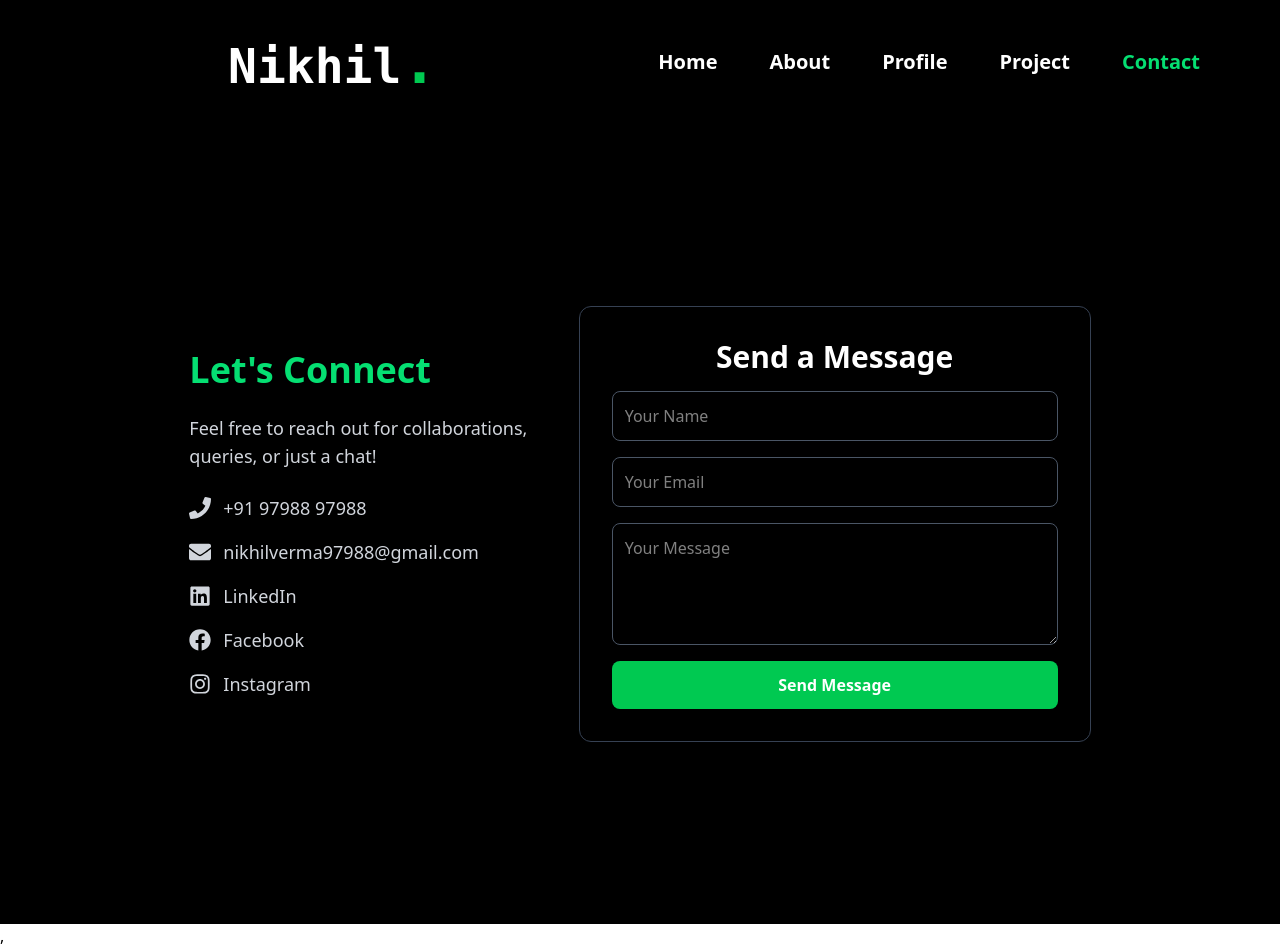
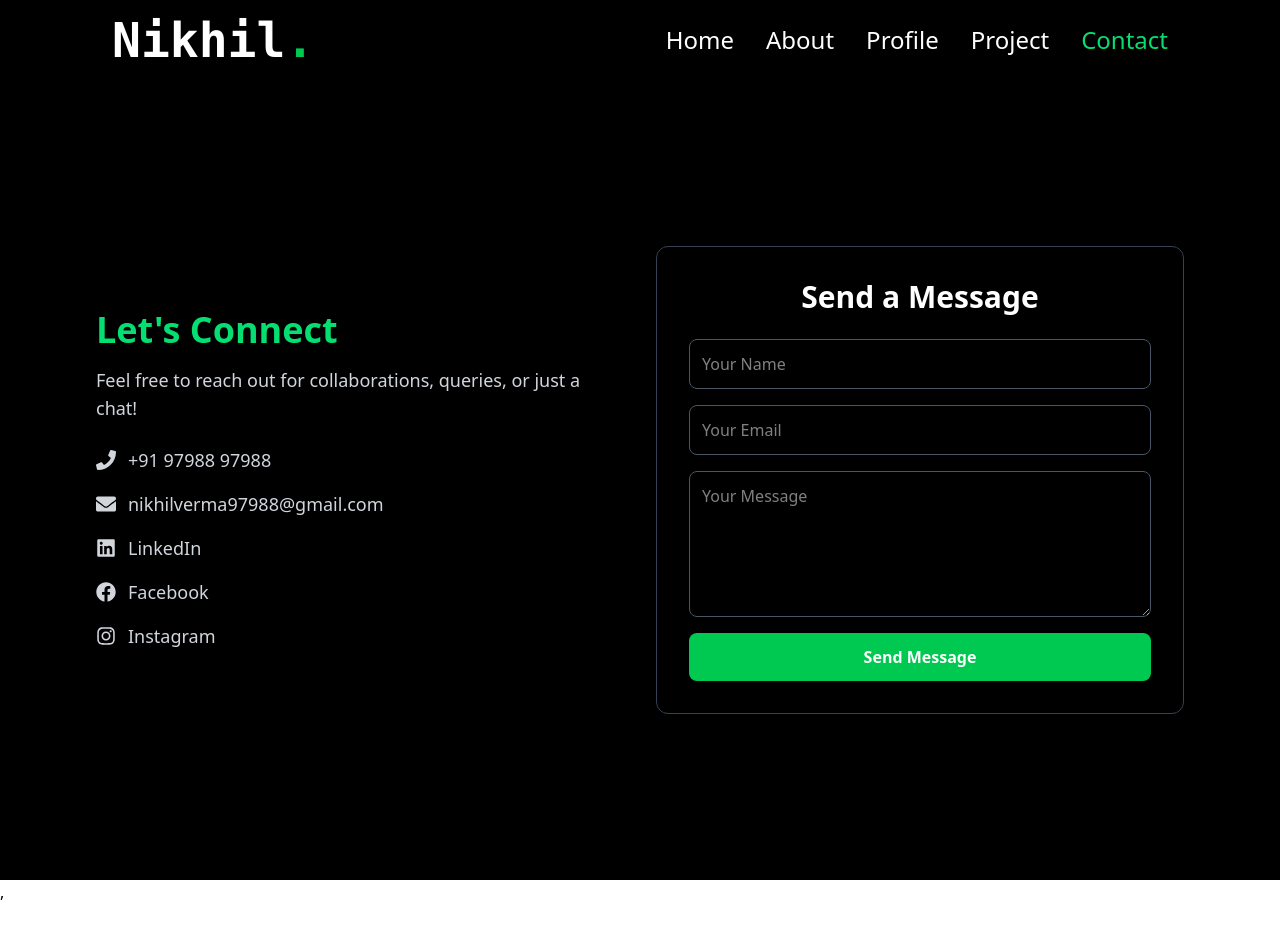
Before and after one commit to nikhilcse0427/NikhilVermaPortpolio, a React (Vite) app: page /contact in a window 1280 px wide. After the commit the page ends 904 px from the top, so only its background shows below. Built offline with nearby package versions, Linux system fonts and the light colour scheme.

Commit message:
final changes

```diff
--- a/src/components/Contact.jsx
+++ b/src/components/Contact.jsx
@@ -1,5 +1,11 @@
 import { useState } from "react";
-import { FaLinkedin, FaFacebook, FaInstagram, FaPhone, FaEnvelope } from "react-icons/fa";
+import {
+  FaLinkedin,
+  FaFacebook,
+  FaInstagram,
+  FaPhone,
+  FaEnvelope,
+} from "react-icons/fa";
 import emailjs from "@emailjs/browser";
 
 export default function Contact() {
@@ -17,11 +23,10 @@ export default function Contact() {
 
   const handleSubmit = async (e) => {
     e.preventDefault();
-
     try {
-      const serviceID = "service_u26l88q"; // Replace with your EmailJS Service ID
-      const templateID = "template_8lxn969"; // Replace with your EmailJS Template ID
-      const publicKey = "6ld0TaloJWwJ6vCtq"; // Replace with your EmailJS Public Key
+      const serviceID = "service_u26l88q";
+      const templateID = "template_8lxn969";
+      const publicKey = "6ld0TaloJWwJ6vCtq";
 
       await emailjs.send(serviceID, templateID, formData, publicKey);
       setStatus("✅ Message sent successfully!");
@@ -33,37 +38,61 @@ export default function Contact() {
   };
 
   return (
-    <div className="min-h-screen bg-gradient-to-br bg-black text-white flex flex-col md:flex-row items-center justify-center py-10 px-14">
-
+    <div className="min-h-screen bg-black text-white py-12 px-4 sm:px-8 md:px-16 lg:px-24 flex flex-col md:flex-row items-center justify-center gap-12">
       {/* Left Section - Contact Info */}
-      <div className="md:w-1/3 flex flex-col gap-6 text-left">
-        <h1 className="text-4xl font-bold text-green-400">Let's Connect</h1>
-        <p className="text-gray-300 text-lg">
+      <div className="w-full md:w-1/2 max-w-md lg:max-w-lg">
+        <h1 className="text-3xl sm:text-4xl font-bold text-green-400 mb-4">
+          Let's Connect
+        </h1>
+        <p className="text-gray-300 text-base sm:text-lg mb-6">
           Feel free to reach out for collaborations, queries, or just a chat!
         </p>
 
-        <div className="flex flex-col gap-4 text-lg">
-          <a href="tel:+919798897988" className="flex items-center gap-3 text-gray-300 hover:text-green-400 transition duration-300">
-            <FaPhone size={22} /> +91 97988 97988
+        <div className="flex flex-col gap-4 text-base sm:text-lg">
+          <a
+            href="tel:+919798897988"
+            className="flex items-center gap-3 text-gray-300 hover:text-green-400 transition"
+          >
+            <FaPhone size={20} /> +91 97988 97988
           </a>
-          <a href="mailto:nikhilverma97988@gmail.com" className="flex items-center gap-3 text-gray-300 hover:text-green-400 transition duration-300">
-            <FaEnvelope size={22} /> nikhilverma97988@gmail.com
+          <a
+            href="mailto:nikhilverma97988@gmail.com"
+            className="flex items-center gap-3 text-gray-300 hover:text-green-400 transition"
+          >
+            <FaEnvelope size={20} /> nikhilverma97988@gmail.com
           </a>
-          <a href="https://www.linkedin.com/in/nikhil-verma-58aa482a6" target="_blank" className="flex items-center gap-3 text-gray-300 hover:text-blue-400 transition duration-300">
-            <FaLinkedin size={22} /> LinkedIn
+          <a
+            href="https://www.linkedin.com/in/nikhil-verma-58aa482a6"
+            target="_blank"
+            rel="noopener noreferrer"
+            className="flex items-center gap-3 text-gray-300 hover:text-blue-400 transition"
+          >
+            <FaLinkedin size={20} /> LinkedIn
           </a>
-          <a href="https://www.facebook.com/nikhilverma97988/" target="_blank" className="flex items-center gap-3 text-gray-300 hover:text-blue-600 transition duration-300">
-            <FaFacebook size={22} /> Facebook
+          <a
+            href="https://www.facebook.com/nikhilverma97988/"
+            target="_blank"
+            rel="noopener noreferrer"
+            className="flex items-center gap-3 text-gray-300 hover:text-blue-600 transition"
+          >
+            <FaFacebook size={20} /> Facebook
           </a>
-          <a href="https://www.instagram.com/nikhilverma0427/" target="_blank" className="flex items-center gap-3 text-gray-300 hover:text-pink-500 transition duration-300">
-            <FaInstagram size={22} /> Instagram
+          <a
+            href="https://www.instagram.com/nikhilverma0427/"
+            target="_blank"
+            rel="noopener noreferrer"
+            className="flex items-center gap-3 text-gray-300 hover:text-pink-500 transition"
+          >
+            <FaInstagram size={20} /> Instagram
           </a>
         </div>
       </div>
 
       {/* Right Section - Contact Form */}
-      <div className="md:w-2/3 p-8 bg-black rounded-xl shadow-lg border border-gray-700 w-full max-w-lg backdrop-blur-md bg-opacity-70">
-        <h2 className="text-3xl font-semibold text-white mb-4 text-center">Send a Message</h2>
+      <div className="w-full md:w-1/2 max-w-xl bg-black border border-gray-700 rounded-xl p-6 sm:p-8 shadow-md">
+        <h2 className="text-2xl sm:text-3xl font-semibold text-white text-center mb-6">
+          Send a Message
+        </h2>
         <form onSubmit={handleSubmit} className="flex flex-col gap-4">
           <input
             type="text"
@@ -85,7 +114,7 @@ export default function Contact() {
           />
           <textarea
             name="message"
-            rows="4"
+            rows="5"
             placeholder="Your Message"
             value={formData.message}
             onChange={handleChange}
@@ -99,7 +128,11 @@ export default function Contact() {
             Send Message
           </button>
         </form>
-        {status && <p className="mt-3 text-center font-semibold">{status}</p>}
+        {status && (
+          <p className="mt-4 text-center font-semibold text-sm sm:text-base">
+            {status}
+          </p>
+        )}
       </div>
     </div>
   );
--- a/src/components/Navbar.jsx
+++ b/src/components/Navbar.jsx
@@ -6,35 +6,43 @@ const Navbar = () => {
   const location = useLocation();
   const [isOpen, setIsOpen] = useState(false);
 
-  return (
-    <nav className="bg-black text-white px-10 py-8 flex justify-between items-center md:px-16">
-      <h1 className="font-semibold font-mono pl-41 text-4xl md:text-5xl text-white">
-        Nikhil<span className="font-bold text-green-500 text-6xl">.</span>
-      </h1>
-
-      <button
-        className="md:hidden text-white focus:outline-none"
-        onClick={() => setIsOpen(!isOpen)}
-      >
-        {isOpen ? <X size={40} /> : <Menu size={40} />}
-      </button>
-
-      <ul
-        className={`absolute left-0 top-24 w-full bg-black md:static md:flex md:items-center md:gap-5 md:p-0 md:w-auto transition-all duration-300 ease-in-out ${
-          isOpen ? "block" : "hidden"
-        } md:flex`}
-      >
-        {[
+  const navLinks = [
     { path: "/", label: "Home" },
     { path: "/about", label: "About" },
     { path: "/profile", label: "Profile" },
     { path: "/project", label: "Project" },
     { path: "/contact", label: "Contact" },
-        ].map((item) => (
-          <li key={item.path} className="text-center md:text-left">
+  ];
+
+  return (
+    <nav className="bg-black text-white shadow-md w-full">
+      <div className="max-w-screen-xl mx-auto flex justify-between items-center px-4 py-4 md:px-10 lg:px-20 xl:px-28">
+        {/* Logo */}
+        <h1 className="font-semibold font-mono text-2xl sm:text-3xl md:text-4xl lg:text-5xl">
+          Nikhil
+          <span className="font-bold text-green-500 text-3xl sm:text-4xl lg:text-5xl">.</span>
+        </h1>
+
+        {/* Hamburger Icon */}
+        <button
+          className="md:hidden text-white z-50"
+          onClick={() => setIsOpen(!isOpen)}
+          aria-label="Toggle Menu"
+        >
+          {isOpen ? <X size={32} /> : <Menu size={32} />}
+        </button>
+
+        {/* Mobile Menu */}
+        <ul
+          className={`fixed top-0 left-0 w-full h-screen bg-black flex flex-col items-center justify-center gap-8 text-2xl sm:text-3xl font-semibold transition-transform duration-300 ease-in-out ${
+            isOpen ? "translate-x-0" : "-translate-x-full"
+          } md:hidden`}
+        >
+          {navLinks.map((item) => (
+            <li key={item.path}>
               <Link
                 to={item.path}
-              className={`block py-5 md:py-3 md:px-4 text-4xl md:text-xl font-semibold ${
+                className={`${
                   location.pathname === item.path ? "text-green-400" : "text-white"
                 } hover:text-green-400 transition duration-200`}
                 onClick={() => setIsOpen(false)}
@@ -44,6 +52,23 @@ const Navbar = () => {
             </li>
           ))}
         </ul>
+
+        {/* Desktop Menu */}
+        <ul className="hidden md:flex items-center gap-8">
+          {navLinks.map((item) => (
+            <li key={item.path}>
+              <Link
+                to={item.path}
+                className={`text-lg lg:text-xl xl:text-2xl font-medium ${
+                  location.pathname === item.path ? "text-green-400" : "text-white"
+                } hover:text-green-400 transition duration-200`}
+              >
+                {item.label}
+              </Link>
+            </li>
+          ))}
+        </ul>
+      </div>
     </nav>
   );
 };
```
Lines whose indentation alone changed are shown as unchanged.
